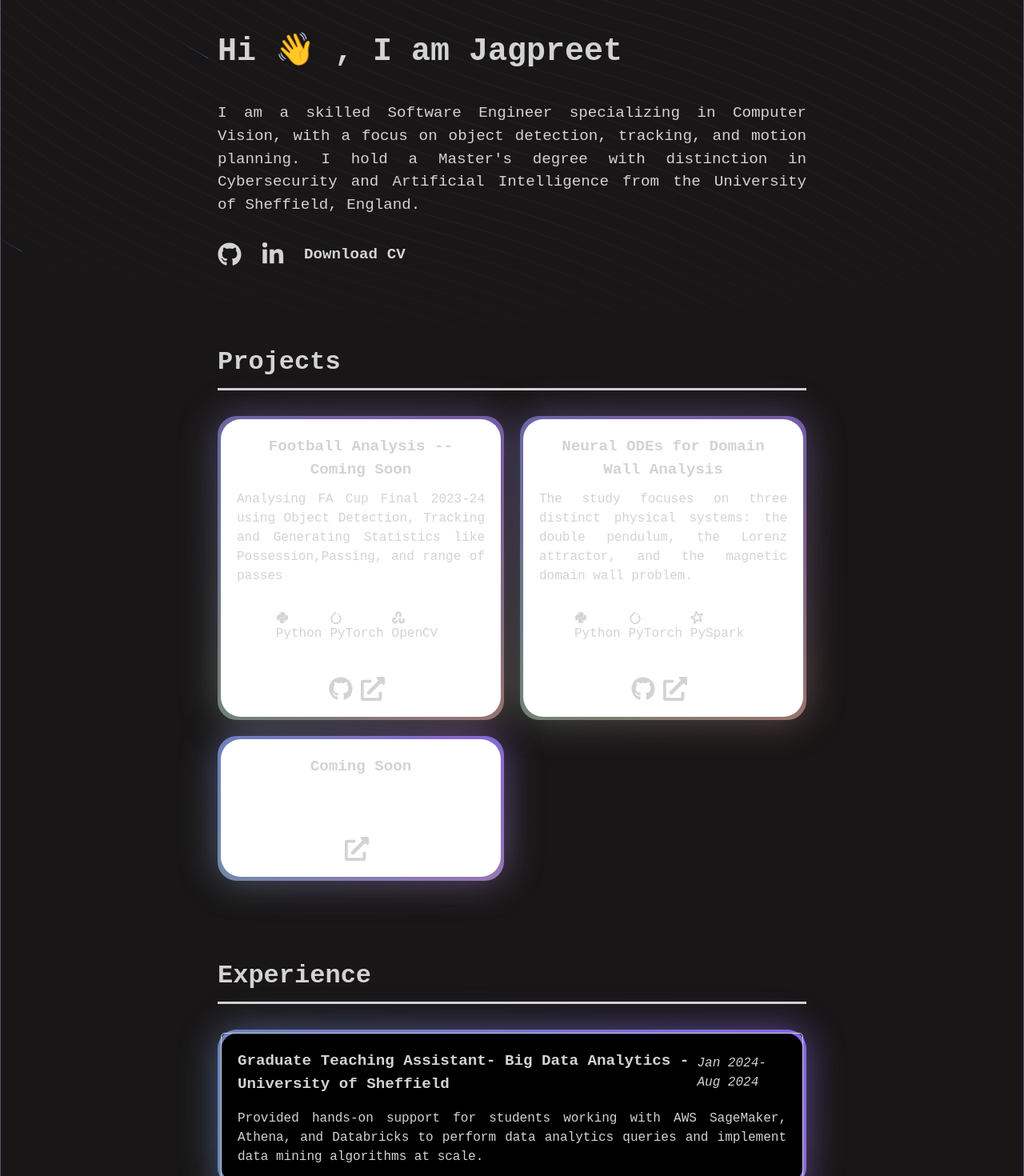
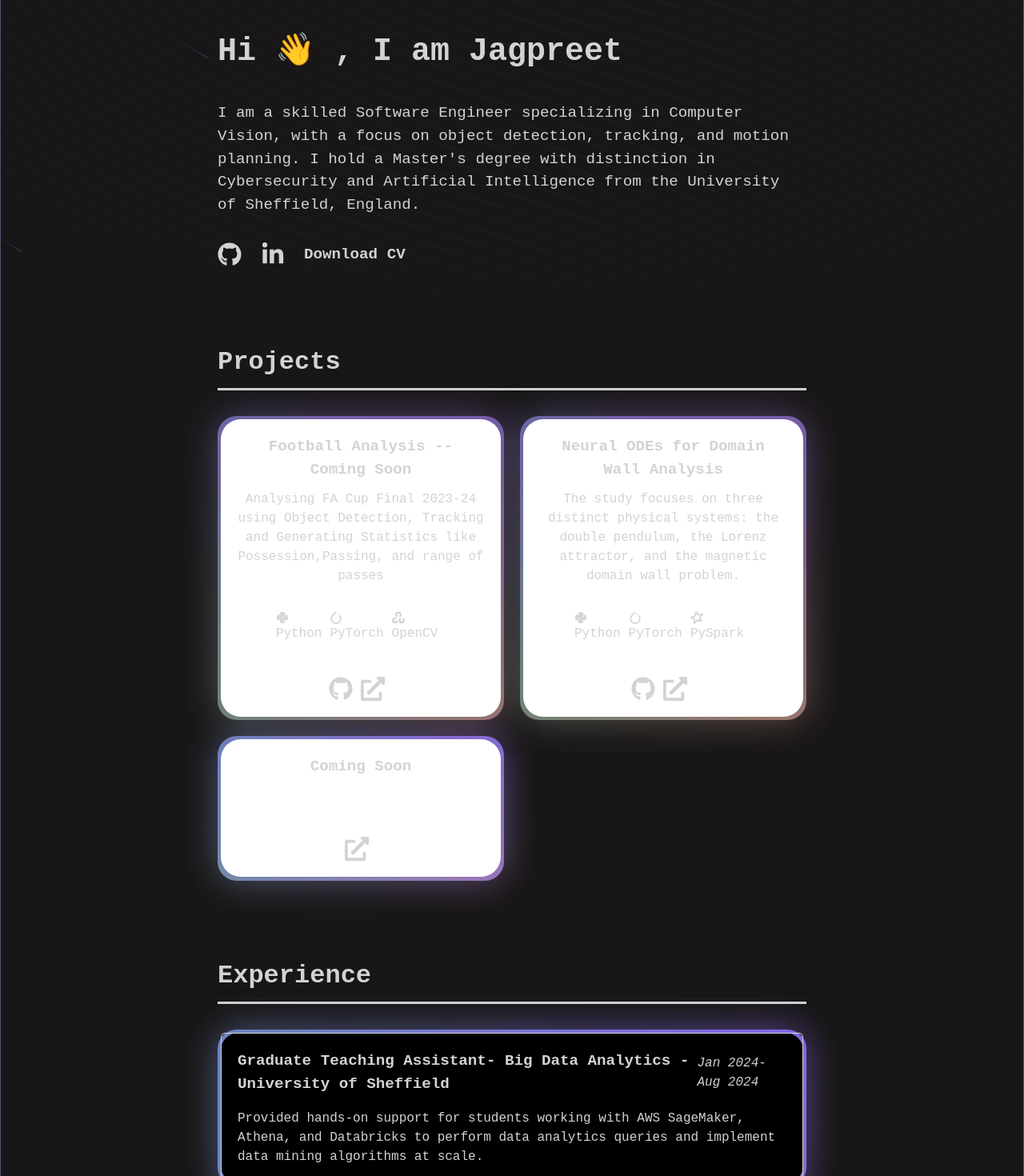
Before and after one commit to JagpreetJakhar/jagpreetjakhar.github.io, a Next.js app: page / in a window 1280 px wide. Shown: the part 140-1610 px from the top of the page at 80% size. Built offline with nearby package versions, Linux system fonts and the light colour scheme; a web font is replaced by a local one.

Commit message:
text justify adjustments

```diff
--- a/components/About/About.css
+++ b/components/About/About.css
@@ -15,7 +15,7 @@
   font-size: 1.2rem;
   font-weight: 500;
   margin-bottom: 2rem;
-  text-align: justify;
+
 }
 
 .about .about-links {
--- a/components/Experience/Experience.css
+++ b/components/Experience/Experience.css
@@ -53,7 +53,7 @@
 
 .experience-card .experience-description {
   margin-top: 1rem;
-  text-align: justify;
+
 }
 
 @media screen and (min-width: 320px) and (max-width: 480px) {
--- a/components/Projects/Projects.css
+++ b/components/Projects/Projects.css
@@ -59,7 +59,7 @@
   font-size: 1rem;
   line-height: 1.5;
   margin-bottom: 2rem;
-  text-align: justify;
+
 }
 .container-grid .project-card .technology-stack {
   font-weight: 500;
```
